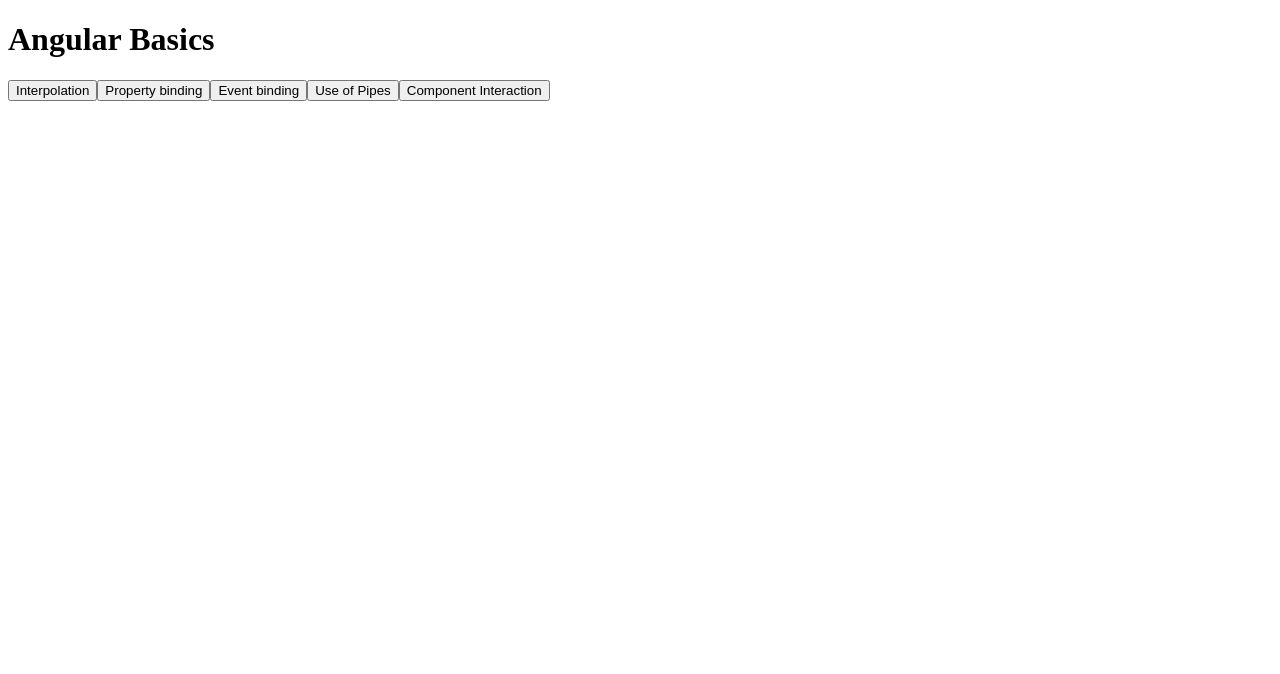
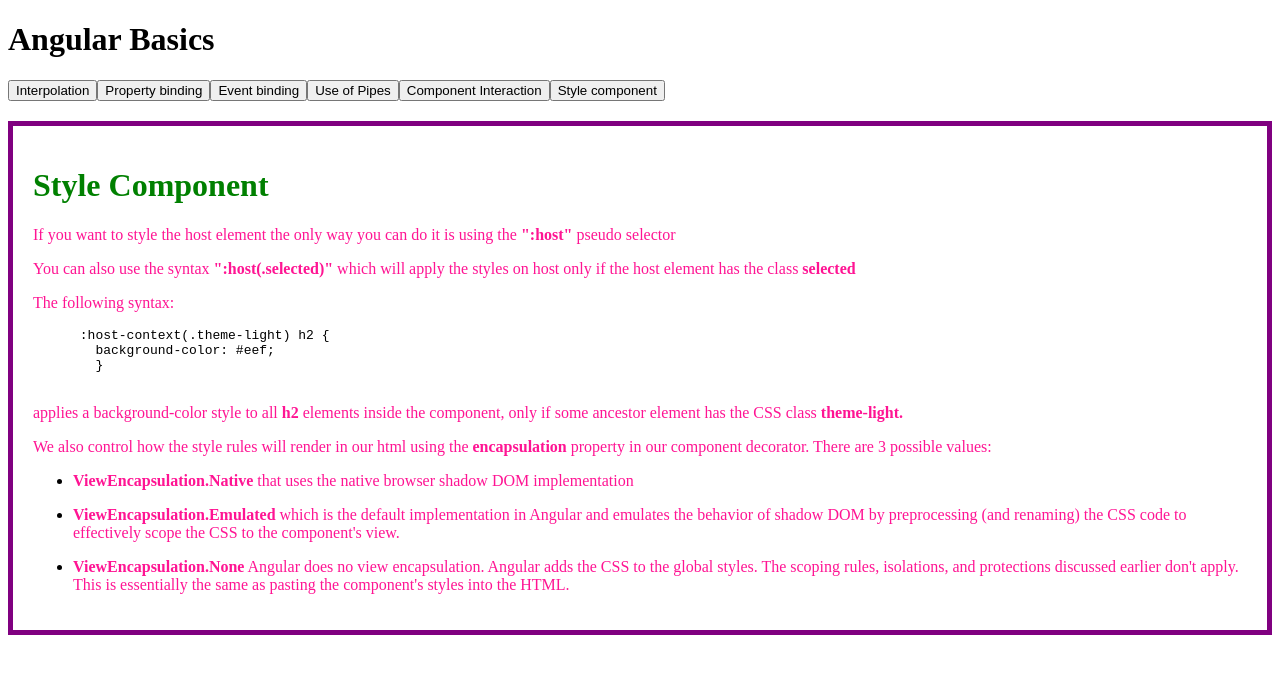
Before and after one commit to Rickinio/Angular-Presentation, an Angular app in the folder Angular/angular-basics/: page /styles in a window 1280 px wide. Before the commit this address led to /. Shown: the top 674 px of the page. Built offline with nearby package versions, Linux system fonts and the light colour scheme.

Commit message:
add styles examples

```diff
--- a/Angular/angular-basics/src/app/app.component.html
+++ b/Angular/angular-basics/src/app/app.component.html
@@ -8,6 +8,7 @@
     <button [routerLink]="['/event-binding']">Event binding</button>
     <button [routerLink]="['/pipes']">Use of Pipes</button>
     <button [routerLink]="['/component-interaction']">Component Interaction</button>
+    <button [routerLink]="['/styles']">Style component</button>
   </div>
   <div style="margin-top:20px;">
     <router-outlet></router-outlet>
--- a/Angular/angular-basics/src/app/app.module.ts
+++ b/Angular/angular-basics/src/app/app.module.ts
@@ -13,6 +13,7 @@ import { ComponentInteractionComponent } from './component-interaction/component
 import { ChildComponent } from './component-interaction/child.component';
 import { DriversService } from './shared/drivers.service';
 import { Child2Component } from './component-interaction/child2.component';
+import { StylesComponent } from './styles/styles.component';
 
 @NgModule({
   declarations: [
@@ -24,7 +25,8 @@ import { Child2Component } from './component-interaction/child2.component';
     PipesComponent,
     ComponentInteractionComponent,
     ChildComponent,
-    Child2Component
+    Child2Component,
+    StylesComponent
   ],
   imports: [
     BrowserModule,
@@ -35,6 +37,7 @@ import { Child2Component } from './component-interaction/child2.component';
       { path: 'event-binding', component: EventBindingComponent },
       { path: 'pipes', component: PipesComponent },
       { path: 'component-interaction', component: ComponentInteractionComponent },
+      { path: 'styles', component: StylesComponent },
     ])
   ],
   providers: [DriversService],
--- /dev/null
+++ b/Angular/angular-basics/src/app/styles/styles.component.css
@@ -0,0 +1,13 @@
+:host{
+    border: 5px solid purple;
+    padding: 20px;
+    display: block;
+}
+
+h1{
+    color: green;
+}
+
+p{
+    color: deeppink;
+}
--- /dev/null
+++ b/Angular/angular-basics/src/app/styles/styles.component.html
@@ -0,0 +1,40 @@
+<h1>Style Component</h1>
+<p>
+  If you want to style the host element the only way you can do it is using the <strong>":host"</strong> pseudo selector
+</p>
+<p>
+  You can also use the syntax <strong>":host(.selected)"</strong> which will apply the styles on host only if the host element
+  has the class <strong>selected</strong>
+</p>
+
+<div>
+  <p>The following syntax:</p>
+  <pre>
+      :host-context(.theme-light) h2 {{ '{' }}
+        background-color: #eef;
+        {{ '}' }}
+  </pre>
+  <p>
+    applies a background-color style to all <strong>h2</strong> elements inside the component, only if some ancestor element
+    has the CSS class <strong>theme-light.</strong>
+  </p>
+</div>
+
+<div>
+  <p>
+    We also control how the style rules will render in our html using the <strong>encapsulation</strong> property in our
+    component decorator. There are 3 possible values:
+  </p>
+  <ul>
+    <li>
+        <p><strong>ViewEncapsulation.Native</strong> that uses the native browser shadow DOM implementation</p>
+    </li>
+    <li>
+        <p><strong>ViewEncapsulation.Emulated</strong> which is the default implementation in Angular and emulates the behavior of shadow DOM by preprocessing (and renaming) the CSS code to effectively scope the CSS to the component's view.</p>
+    </li>
+    <li>
+        <p><strong>ViewEncapsulation.None</strong>  Angular does no view encapsulation. Angular adds the CSS to the global styles. The scoping rules, isolations, and protections discussed earlier don't apply. This is essentially the same as pasting the component's styles into the HTML.</p>
+    </li>
+  </ul>
+
+</div>
--- /dev/null
+++ b/Angular/angular-basics/src/app/styles/styles.component.ts
@@ -0,0 +1,17 @@
+import { Component, OnInit, ViewEncapsulation } from '@angular/core';
+
+@Component({
+  selector: 'app-styles',
+  templateUrl: './styles.component.html',
+  styleUrls: ['./styles.component.css'],
+  //styles:['h1{color:red;}','p{color:blue;font-size:15px;}',':host{border: 5px solid purple;padding: 20px;display: block;}'],
+  encapsulation: ViewEncapsulation.Native
+})
+export class StylesComponent implements OnInit {
+
+  constructor() { }
+
+  ngOnInit() {
+  }
+
+}
```
Also changed, not shown: 1 other file (tests, documents, lock files or other folders).
